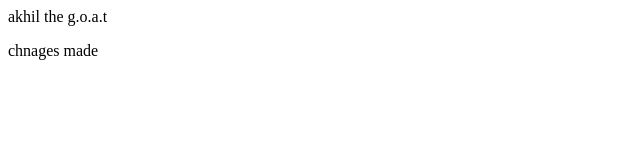
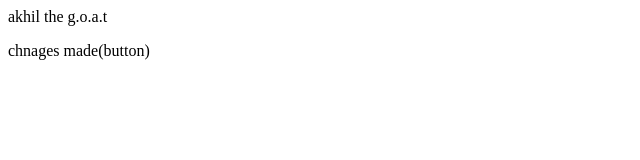
Before and after one commit to akhilreddykandivada/localrepo, a plain HTML site: page index.html in a window 1280 px wide. Shown: the full height of the page, 0-640 px from the left. Drawn offline with Linux system fonts and the light colour scheme.

```diff
--- a/index.html
+++ b/index.html
@@ -1,2 +1,2 @@
 <p> akhil the g.o.a.t</p>
-<p>chnages made</p>
+<p>chnages made(button)</p>
```
